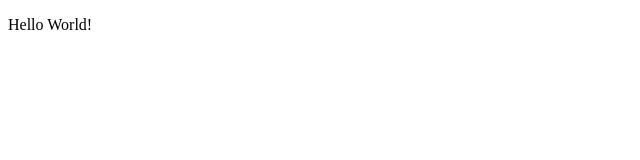
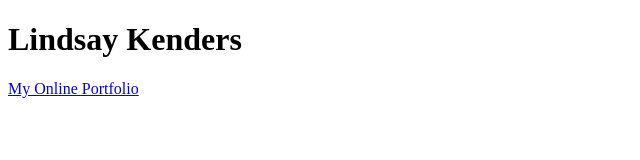
Before and after one commit to lkenders/Test, a plain HTML site: page index.html in a window 1280 px wide. Shown: the whole page, without its empty margins (0-640 px from the left). Drawn offline with Linux system fonts and the light colour scheme.

Commit message:
I don't know

```diff
--- a/index.html
+++ b/index.html
@@ -1,9 +1,12 @@
 <!DOCTYPE html>
 <html>
 	<head>
-		<title>Hello World</title>
+		<title>Lindsay Kenders</title>
 	</head>
 	<body>
-		<p>Hello World!</p>
+		<h1>Lindsay Kenders</h1>
+		<a href="http://www.lkenders.wordpress.com">
+			My Online Portfolio
+		</a>
 	</body>
 </html>
```
Also changed, not shown: 1 other file.
